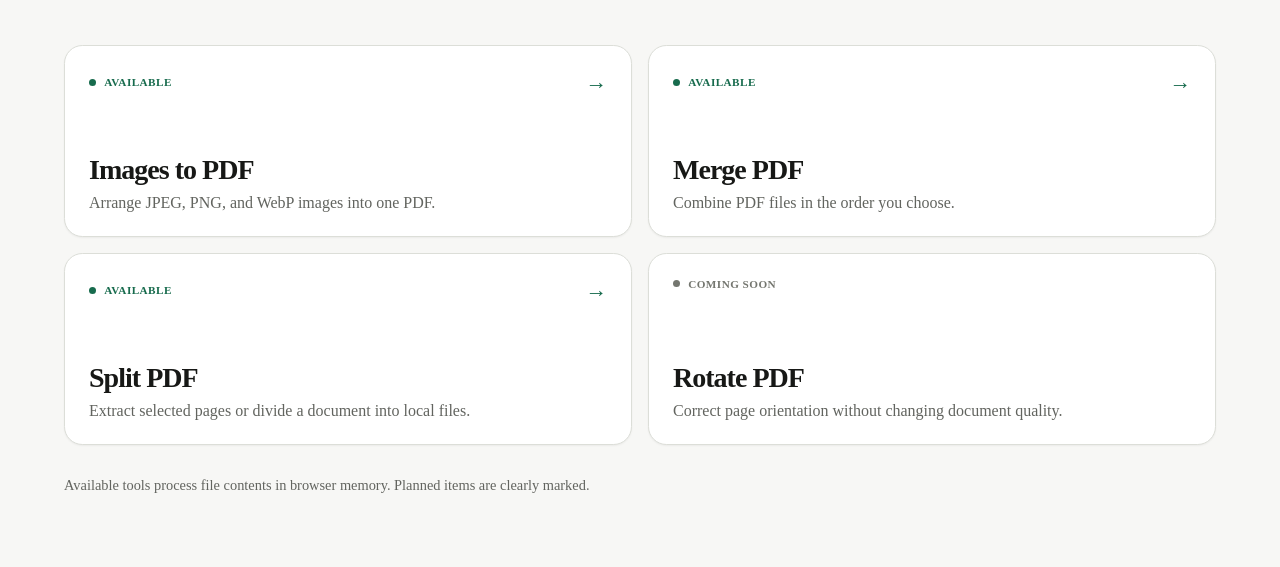
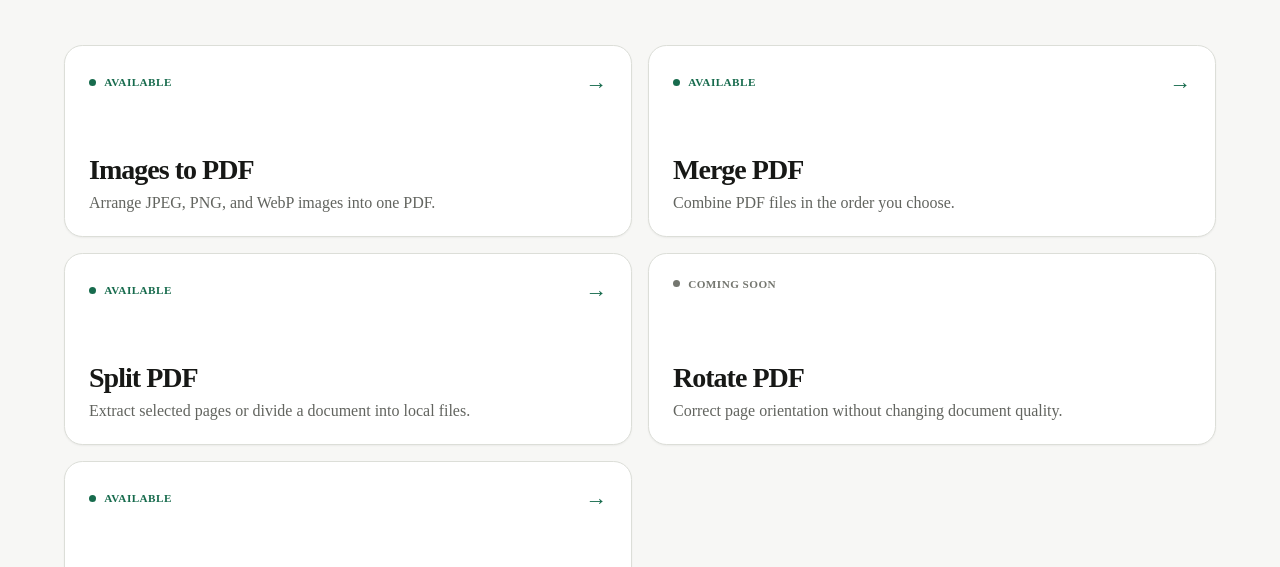
Before and after one commit to SecureToolsProject/Secure_Tools, a plain HTML site: page tools/pdf/index.html in a window 1280 px wide. Shown: the part 381-948 px from the top of the page. Drawn offline with Linux system fonts and the light colour scheme.

Commit message:
✨[Feat] Connect PDF Organizer with PDF tools hub

```diff
--- a/tools/pdf/index.html
+++ b/tools/pdf/index.html
@@ -11,5 +11,6 @@
 <li><a class="category-tool surface" href="./merge/"><div class="category-tool__top"><span class="status status--available" data-i18n="tools.available">Available</span><span class="category-tool__arrow" aria-hidden="true">→</span></div><h2 data-i18n="tools.mergePdf">Merge PDF</h2><p data-i18n="categories.pdf.merge">Combine PDF files in the order you choose.</p></a></li>
 <li><a class="category-tool surface" href="./split/"><div class="category-tool__top"><span class="status status--available" data-i18n="tools.available">Available</span><span class="category-tool__arrow" aria-hidden="true">→</span></div><h2 data-i18n="tools.splitPdf">Split PDF</h2><p data-i18n="categories.pdf.split">Extract selected pages or divide a document into local files.</p></a></li>
 <li><article class="category-tool surface"><div class="category-tool__top"><span class="status" data-i18n="tools.comingSoon">Coming soon</span></div><h2 data-i18n="categories.pdf.rotateTitle">Rotate PDF</h2><p data-i18n="categories.pdf.rotate">Correct page orientation without changing document quality.</p></article></li>
+<li><a class="category-tool surface" href="./organize/"><div class="category-tool__top"><span class="status status--available" data-i18n="tools.available">Available</span><span class="category-tool__arrow" aria-hidden="true">→</span></div><h2 data-i18n="tools.organizePdf">Organize PDF</h2><p data-i18n="categories.pdf.organize">Preview, reorder, rotate, and remove pages from one PDF.</p></a></li>
 </ul><p class="category-note" data-i18n="categories.localNote">Available tools process file contents in browser memory. Planned items are clearly marked.</p></div></main>
 <footer class="site-footer"><div class="container footer-inner"><div><a class="brand" href="../../"><span class="brand-mark" aria-hidden="true"></span><span>Secure Tools</span></a><p data-i18n="common.footerStatement">Your files stay on your device.</p></div><nav aria-label="Footer navigation"><a href="../../#tools" data-i18n="common.nav.tools">Tools</a><a href="../../privacy/" data-i18n="common.nav.privacy">Privacy</a><a href="../../about/" data-i18n="common.nav.about">About</a></nav></div></footer><script type="module" src="../../js/main.js"></script></body></html>
```
